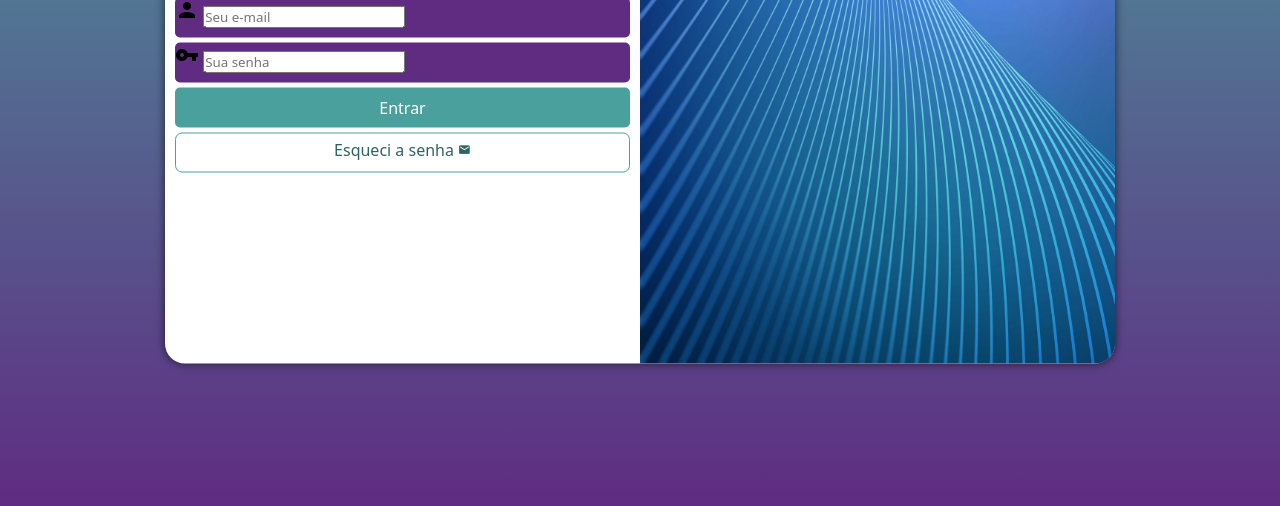
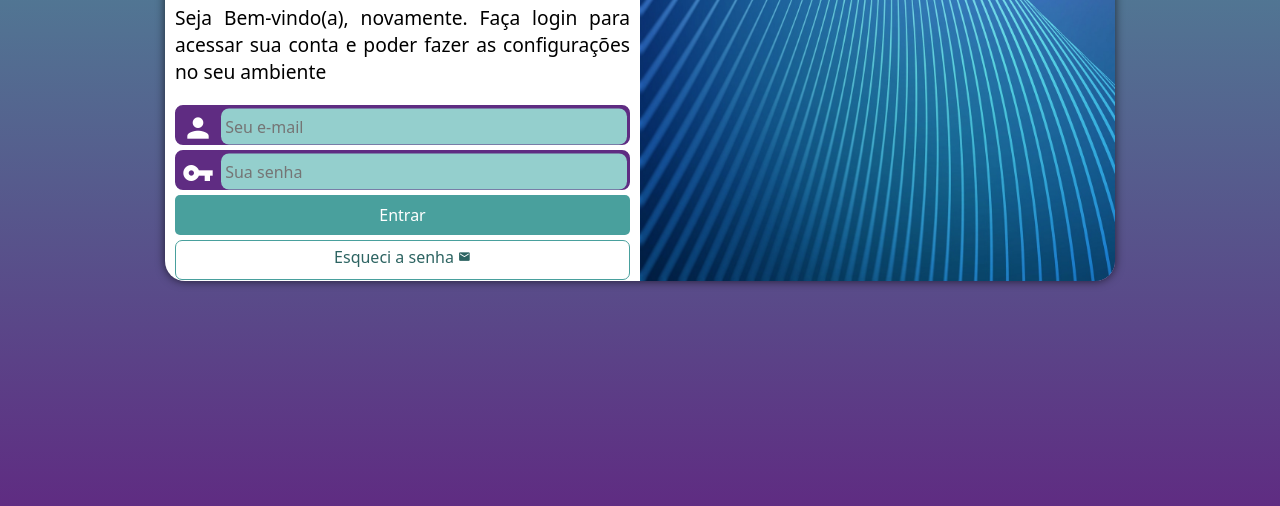
Before and after one commit to viniciuspaixaosilva/projeto-login, a plain HTML site: page index.html in a window 1280 px wide. Shown: the part 294-800 px from the top of the page. Drawn offline with Linux system fonts and the light colour scheme.

Commit message:
estilos do form

```diff
--- a/estilos/media-query.css
+++ b/estilos/media-query.css
@@ -7,6 +7,7 @@
 
     section#login{
         width: 80vw;
+        height: 300px;
     }
 
     section#login > div#imagem{
@@ -28,6 +29,7 @@
 
     section#login{
         width: 950px;
+        height: 350px;
     }
 
     section#login > div#imagem{
@@ -47,5 +49,6 @@
 
       div#formulario > p {
         font-size: 1.2em;
+        margin: 20px 0;
       }
 }
--- a/estilos/style.css
+++ b/estilos/style.css
@@ -28,11 +28,11 @@
     position: absolute;
     top: 50%;
     left: 50%;
+    overflow: hidden; /*Tudo que estiver fora da borda vi ficar escondido(A borda tem arredondamento)*/
     transform: translate(-50%, -50%);
-    overflow: hidden; /*Tudo que estiver fora da borda vi ficar escondido(A borda tem arredondamento)*/
 
     background-color: white;
-    width: 260px;
+    width: 255px;
     height: 515px;
     border-radius: 20px ;
     box-shadow: 0px 0px 10px rgba(0, 0, 0, 0.642);
@@ -66,16 +66,41 @@
 
   form > div.campo{
     background-color: #5f2c82;
+    border: 2px solid #5f2c82;
     display: block;
     width: 100%;
     height: 40px;
-    border-radius: 5px;
+    border-radius: 8px;
     margin: 5px 0px;
   }
 
   div.campo > label {
     display: none;
   }
+
+div.campo > i{
+    color: white;
+    /*background-color:  black;*/
+    font-size: 2em;
+    width: 40px;
+    padding: 5px;
+}
+
+div.campo > input{
+    background-color: #94cfcd;
+    font-size: 1em;
+    width: calc(100% - 45px);
+    height: 100%;
+    /*transform: translateY(-11.5px);*/
+    border: 0px;
+    border-radius: 8px;
+    padding: 4px;
+    transform: translateY(-11.5px);
+}
+
+div.campo > input:focus-within {
+    background-color: white;
+}
 
   form > input[type=submit]{
     display: block;
```
